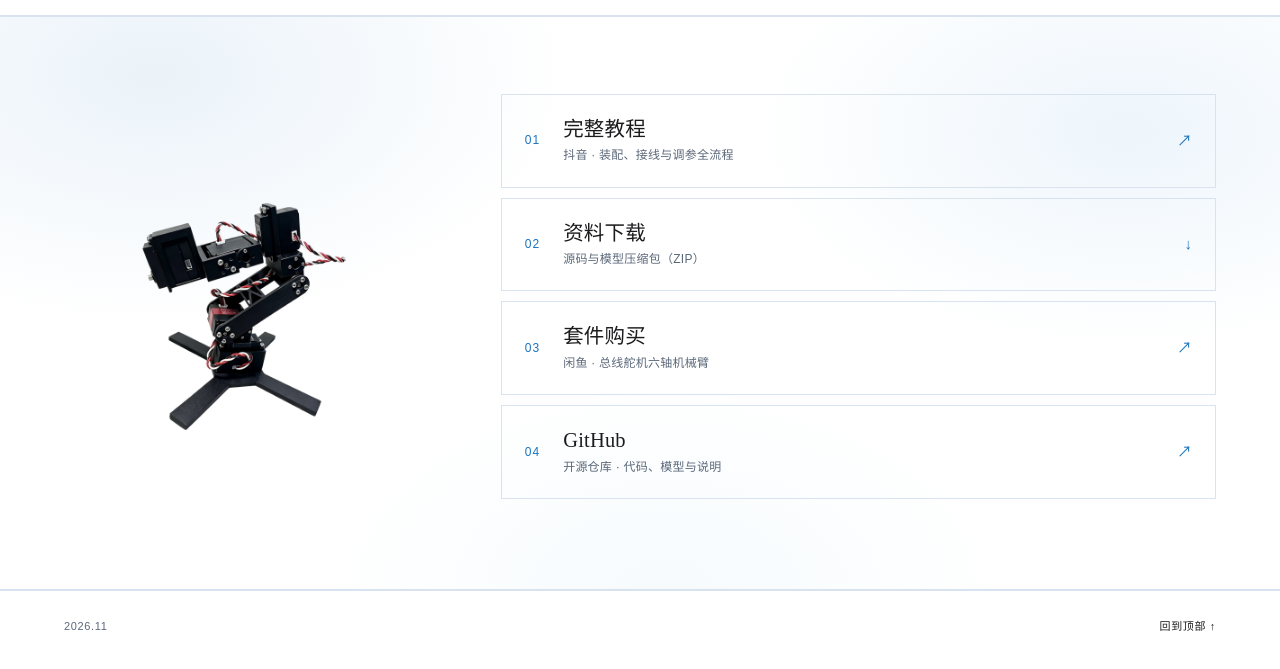
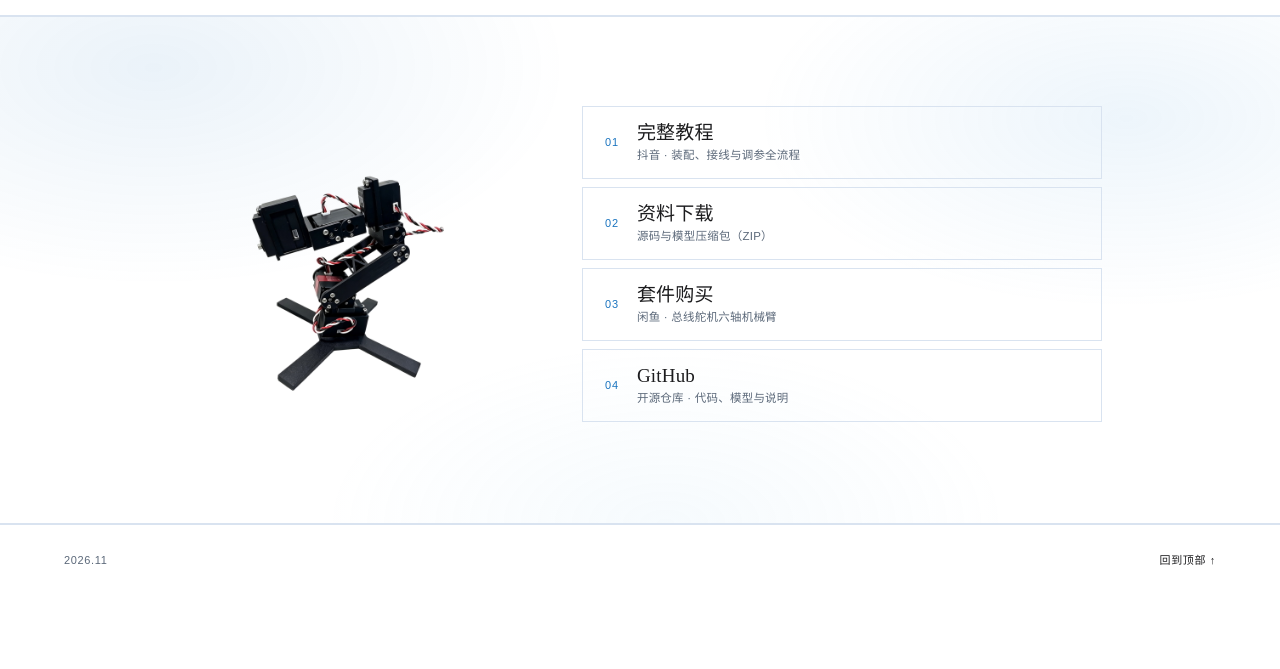
Before and after one commit to levs2310/YS-arm, a plain HTML site: page opensource.html in a window 1280 px wide. Shown: the part 69-738 px from the top of the page. Drawn offline with Linux system fonts and the light colour scheme.

Commit message:
开源页：去掉四个入口的箭头，按钮收短并整块居中
- 删除 01-04 的箭头图标及其样式（含 --down 变体）
- 行高收紧：内边距 21→14px，标题 21→19px，副标题 12→11.5px
- 按钮宽度由撑满改为最多 520px，图片+列表整块居中，避免右侧大片空白

```diff
--- a/opensource.html
+++ b/opensource.html
@@ -63,16 +63,14 @@
             <strong>完整教程</strong>
             <em>抖音 · 装配、接线与调参全流程</em>
           </span>
-          <span class="os-action-arrow" aria-hidden="true">↗</span>
         </a>
 
-        <a class="os-action os-action--down" href="https://github.com/levs2310/YS-Lite-arm/archive/refs/heads/main.zip" target="_blank" rel="noopener">
+        <a class="os-action" href="https://github.com/levs2310/YS-Lite-arm/archive/refs/heads/main.zip" target="_blank" rel="noopener">
           <span class="os-action-num">02</span>
           <span class="os-action-body">
             <strong>资料下载</strong>
             <em>源码与模型压缩包（ZIP）</em>
           </span>
-          <span class="os-action-arrow" aria-hidden="true">↓</span>
         </a>
 
         <a class="os-action" href="https://m.tb.cn/h.jN8XsQC?tk=J1q16f5NJXR" target="_blank" rel="noopener">
@@ -81,7 +79,6 @@
             <strong>套件购买</strong>
             <em>闲鱼 · 总线舵机六轴机械臂</em>
           </span>
-          <span class="os-action-arrow" aria-hidden="true">↗</span>
         </a>
 
         <a class="os-action" href="https://github.com/levs2310/YS-Lite-arm" target="_blank" rel="noopener">
@@ -90,7 +87,6 @@
             <strong>GitHub</strong>
             <em>开源仓库 · 代码、模型与说明</em>
           </span>
-          <span class="os-action-arrow" aria-hidden="true">↗</span>
         </a>
       </div>
     </div>
--- a/styles.css
+++ b/styles.css
@@ -929,9 +929,10 @@ ul {
 
 .os-layout {
   display: grid;
-  grid-template-columns: minmax(0, 360px) minmax(0, 1fr);
-  gap: clamp(40px, 6vw, 96px);
+  grid-template-columns: minmax(0, 340px) minmax(0, 520px);
+  gap: clamp(36px, 5vw, 80px);
   align-items: center;
+  justify-content: center;
 }
 
 .os-figure {
@@ -1021,16 +1022,17 @@ ul {
 
 .os-actions {
   display: grid;
-  gap: 10px;
+  gap: 8px;
   min-width: 0;
+  max-width: 520px;
 }
 
 .os-action {
   display: grid;
-  grid-template-columns: auto minmax(0, 1fr) auto;
+  grid-template-columns: auto minmax(0, 1fr);
   align-items: center;
-  gap: clamp(14px, 1.8vw, 24px);
-  padding: clamp(16px, 1.7vw, 21px) clamp(16px, 1.8vw, 24px);
+  gap: clamp(12px, 1.4vw, 18px);
+  padding: clamp(11px, 1.2vw, 14px) clamp(16px, 1.8vw, 22px);
   border: 1px solid var(--line);
   transition: border-color .22s ease, background .22s ease;
 }
@@ -1048,7 +1050,7 @@ ul {
 .os-action-num {
   color: var(--accent);
   font-family: var(--sans);
-  font-size: 12px;
+  font-size: 11px;
   letter-spacing: .08em;
   font-variant-numeric: tabular-nums;
 }
@@ -1061,34 +1063,20 @@ ul {
 .os-action-body strong {
   display: block;
   font-family: var(--serif);
-  font-size: clamp(18px, 1.6vw, 21px);
+  font-size: clamp(17px, 1.5vw, 19px);
   font-weight: 500;
-  line-height: 1.3;
+  line-height: 1.25;
   letter-spacing: .01em;
 }
 
 .os-action-body em {
   display: block;
-  margin-top: 4px;
+  margin-top: 2px;
   color: var(--muted);
   font-style: normal;
-  font-size: 12px;
-  line-height: 1.6;
+  font-size: 11.5px;
+  line-height: 1.5;
   letter-spacing: .02em;
-}
-
-.os-action-arrow {
-  color: var(--accent);
-  font-size: 15px;
-  transition: transform .22s var(--ease);
-}
-
-.os-action:hover .os-action-arrow {
-  transform: translate(3px, -3px);
-}
-
-.os-action--down:hover .os-action-arrow {
-  transform: translateY(3px);
 }
 
 /* ---------- subpage ---------- */
```
